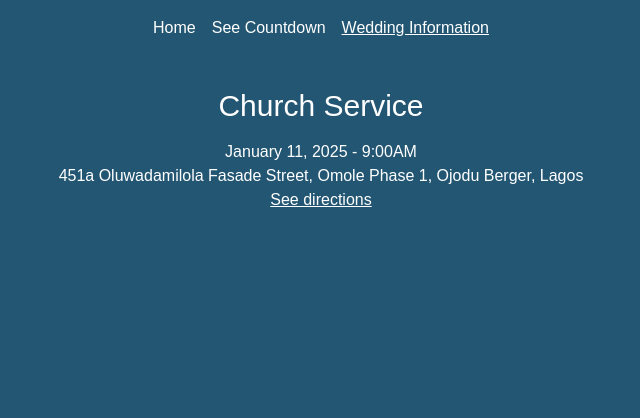
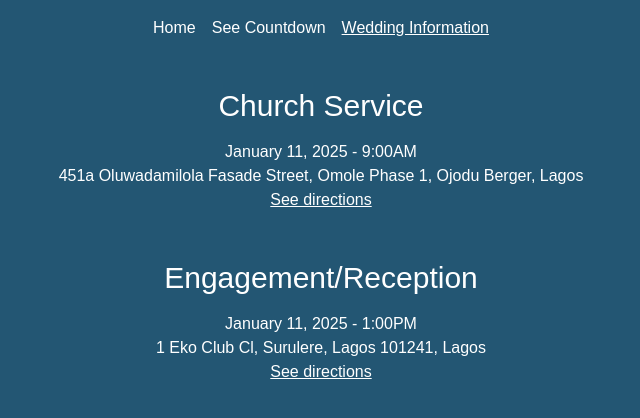
Before and after one commit to OluwadaraDaily/pre-wedding, a website: page pages/wedding-info.html in a window 1280 px wide. Shown: the whole page, without its empty margins (319-959 px from the left). Drawn offline with Linux system fonts and the light colour scheme; a web font is replaced by a local one.

Commit message:
feat: improve wedding info page

```diff
--- a/pages/wedding-info.html
+++ b/pages/wedding-info.html
@@ -22,7 +22,7 @@
   </header>
   <main class="lg:w-[80%] mx-auto h-full text-center">
     <section>
-      <div>
+      <div class="mb-12">
         <h2 class="text-3xl mb-4">Church Service</h2>
         <p>January 11, 2025   -   9:00AM</p>
         <p>
@@ -36,6 +36,20 @@
           See directions
         </a>
       </div>
+      <div>
+        <h2 class="text-3xl mb-4">Engagement/Reception</h2>
+        <p>January 11, 2025   -   1:00PM</p>
+        <p>
+          1 Eko Club Cl, Surulere, Lagos 101241, Lagos
+        </p>
+        <a
+          href="https://maps.app.goo.gl/G3JidQF7Qy8skdMx8"
+          class="underline decoration-white"
+          target="__blank"
+        >
+          See directions
+        </a>
+      </div>
     </section>
   </main>
 </body>
--- a/server.js
+++ b/server.js
@@ -19,7 +19,7 @@ app.get('/wedding-info', (req, res) => {
 
 // Catch-all route for undefined routes
 app.get('*', (req, res) => {
-  res.status(404).send('Page not found');
+  res.sendFile(path.join(__dirname, 'pages', 'index.html'));
 });
 
 // Start the server
```
Also changed, not shown: assets/css/tailwind-output.css.
